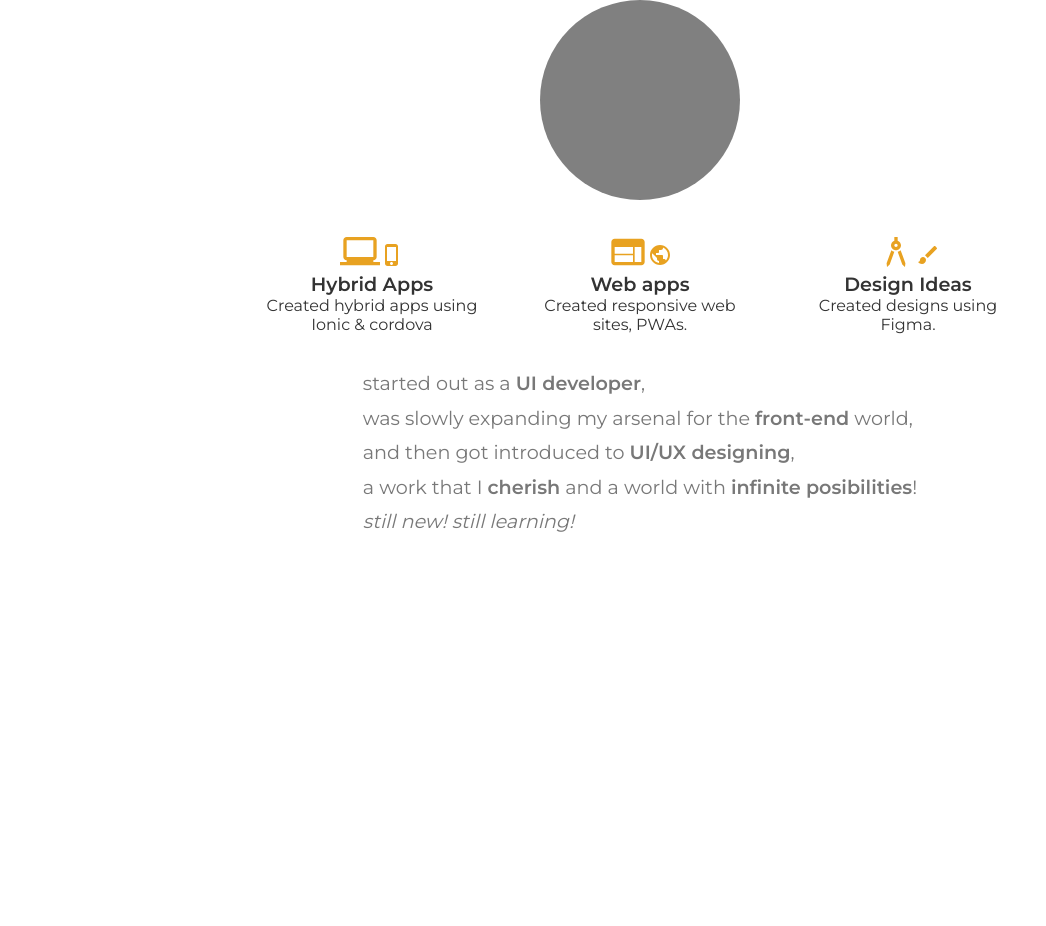
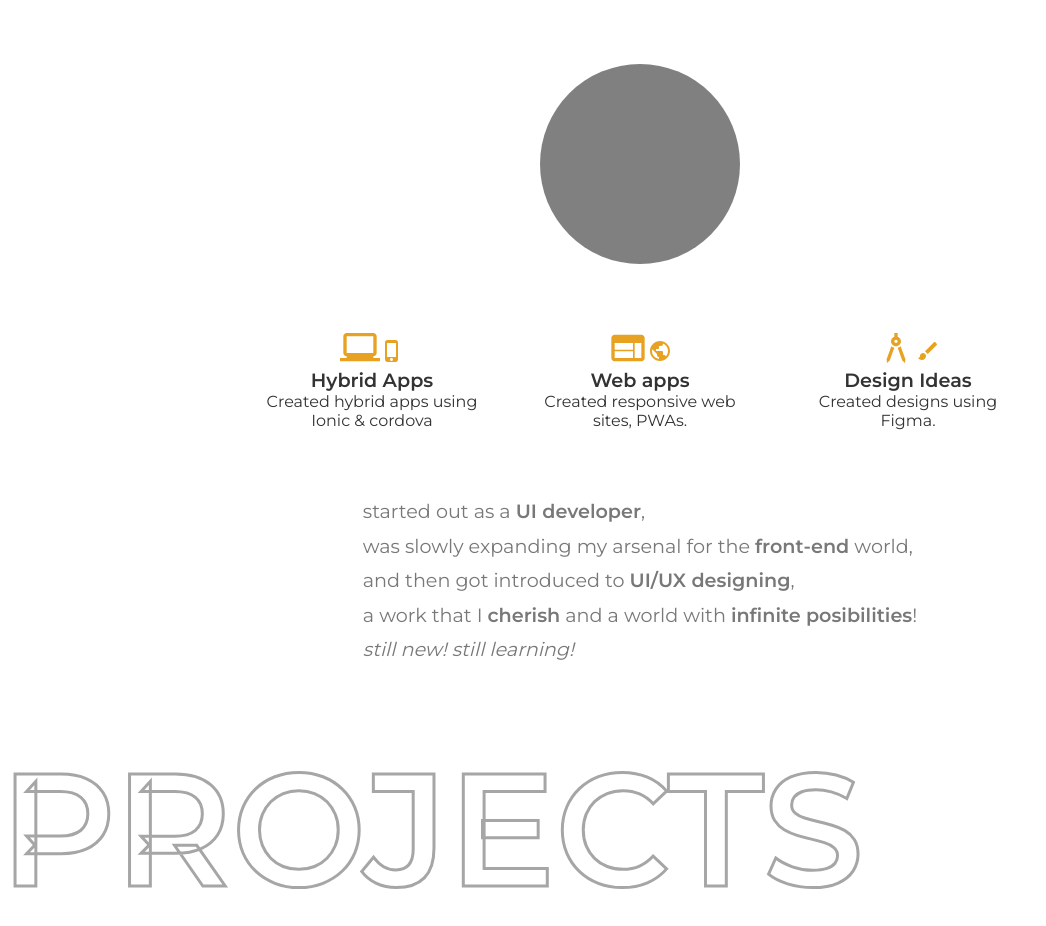
Before and after one commit to SandyDev00076/Portfolio, a React (Create React App) app: page / in a window 1280 px wide. Both pictures are taken after a click on the button "EXPLORE". Shown: the whole page, without its empty margins (0-1046 px from the left). Before the commit the page ends 800 px from the top, so only its background shows below. Built offline with nearby package versions, Linux system fonts and the light colour scheme.

Commit message:
create a Project comp

```diff
--- a/src/components/AboutMe.module.scss
+++ b/src/components/AboutMe.module.scss
@@ -8,7 +8,7 @@
   font-size: 1.2rem;
   color: var(--text-light-1);
   line-height: 1.8;
-  margin-bottom: 32px;
+  margin-bottom: 64px;
 }
 
 .image {
@@ -16,12 +16,12 @@
   width: 200px;
   border-radius: 100px;
   background-color: grey;
-  margin-bottom: 32px;
+  margin: 64px 0;
 }
 
 .keyPoints {
   display: grid;
   grid-template-columns: repeat(3, 220px);
   gap: 48px;
-  margin-bottom: 32px;
+  margin-bottom: 64px;
 }
--- a/src/components/Portfolio.tsx
+++ b/src/components/Portfolio.tsx
@@ -1,10 +1,12 @@
 import React from "react";
 import AboutMe from "./AboutMe";
+import Projects from "./Projects";
 
 const Portfolio = () => {
   return (
     <section>
       <AboutMe />
+      <Projects />
     </section>
   );
 };
--- /dev/null
+++ b/src/components/Project.module.scss
@@ -0,0 +1,4 @@
+.container {
+  display: flex;
+  align-items: center;
+}
--- /dev/null
+++ b/src/components/Projects.module.scss
@@ -0,0 +1,19 @@
+.container {
+}
+
+.container > h1 {
+  font-size: 160px;
+  text-transform: uppercase;
+  color: var(--text-light-2);
+  -webkit-text-fill-color: var(
+    --white
+  ); /* Will override color (regardless of order) */
+  -webkit-text-stroke-width: 3px;
+  -webkit-text-stroke-color: var(--text-light-2);
+}
+
+.projects {
+  display: flex;
+  flex-direction: column;
+  align-items: center;
+}
--- /dev/null
+++ b/src/components/Projects.tsx
@@ -0,0 +1,14 @@
+import React from "react";
+
+import styles from "./Projects.module.scss";
+
+const Projects = () => {
+  return (
+    <section className={styles.container}>
+      <h1>Projects</h1>
+      <div className={styles.projects}></div>
+    </section>
+  );
+};
+
+export default Projects;
```
Also changed, not shown: src/components/Project.tsx (added, +24 -0 lines).
